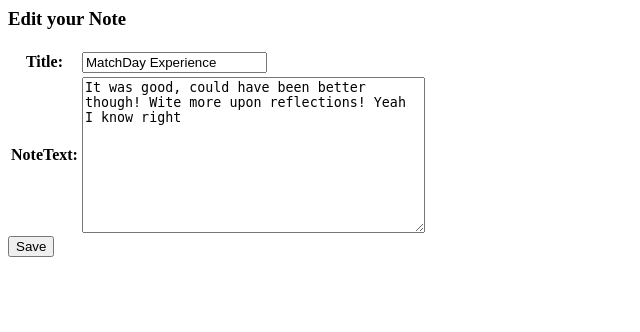
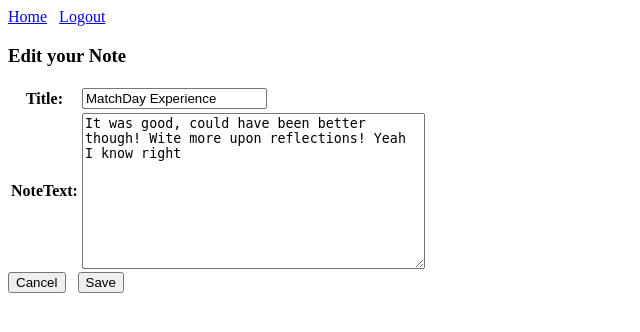
Before and after one commit to junior451/notesapp, a Django app: page /notes/edit/6/ in a window 1280 px wide. Shown: the top 332 px of the page, without its empty margins (0-640 px from the left). Run offline with Django 3.2, Linux system fonts and the light colour scheme; data comes from the database, SQL or seed files in the repository; both versions use the stored data as it was after the commit.

Commit message:
add logout functionality and improve navigation

```diff
--- a/notes/templates/notes/home.html
+++ b/notes/templates/notes/home.html
@@ -1,4 +1,4 @@
-<h2>Welcome to your notes</h2>
+<h2>Hi {{username}}.  Welcome to your notes</h2>
 <a href="/notes/new">Create a new note</a><br>
 
 {% if notes.exists %}
@@ -9,3 +9,5 @@
     {%endfor%}
   </ul>
 {% endif %}
+
+<a href="/logout">Logout</a>
--- a/notes/templates/notes/noteForm.html
+++ b/notes/templates/notes/noteForm.html
@@ -6,6 +6,9 @@
     <table>
     {{ form.as_table }}
     </table>
+    <input class="button" type="button" onclick="window.history.back()" value="Cancel">&nbsp&nbsp
     <input type="submit" value="Save">
-  </form>
+  </form><br>
 {% endblock %}
+
+<a href="/logout">Logout</a>
--- a/notes/templates/notes/updateNoteForm.html
+++ b/notes/templates/notes/updateNoteForm.html
@@ -1,3 +1,6 @@
+<a href="/notes/home">Home</a>&nbsp&nbsp
+<a href="/logout">Logout</a>
+
 {% block content %}
   <h3>Edit your Note</h3>
 
@@ -6,6 +9,7 @@
     <table>
     {{ form.as_table }}
     </table>
+    <input class="button" type="button" onclick="window.history.back()" value="Cancel">&nbsp&nbsp
     <input type="submit" value="Save">
   </form>
 {% endblock %}
--- a/notes/templates/notes/viewNote.html
+++ b/notes/templates/notes/viewNote.html
@@ -1,3 +1,6 @@
+<a href="/notes/home">Home</a>&nbsp&nbsp
+<a href="/logout">Logout</a>
+
 <div>
   <h3>Title: {{note.title}}</h3>
   <p>Text: {{note.noteText}}</p>
@@ -7,4 +10,4 @@
 <div>
   <a href="/notes/edit/{{ note.id }}">Edit</a>&nbsp&nbsp
   <a href="/notes/delete/{{ note.id }}">Delete</a>
-</div>
+</div><br>
--- a/notes/views.py
+++ b/notes/views.py
@@ -1,7 +1,7 @@
 from django.http import HttpResponse
 from django.shortcuts import get_object_or_404, redirect, render
 from django.contrib.auth.forms import UserCreationForm
-from django.contrib.auth import login, authenticate
+from django.contrib.auth import authenticate, login, logout
 from notes.models import Note
 from notes.forms import NoteForm
 from django.utils import timezone
@@ -15,7 +15,12 @@ def home(request):
     username = request.user.username
     notes = Note.objects.all().filter(user = request.user)
 
-  return render(request, "notes/home.html", {'notes': notes})
+    context = {
+      'username': username,
+      'notes': notes
+    }
+
+  return render(request, "notes/home.html", context)
 
 def signup(request):
   if(request.method == 'POST'):
--- a/notesapp/settings.py
+++ b/notesapp/settings.py
@@ -121,3 +121,4 @@ USE_TZ = True
 
 STATIC_URL = '/static/'
 LOGIN_REDIRECT_URL = '/notes/home/'
+LOGOUT_REDIRECT_URL = '/notes/'
```
Also changed, not shown: db.sqlite3.
